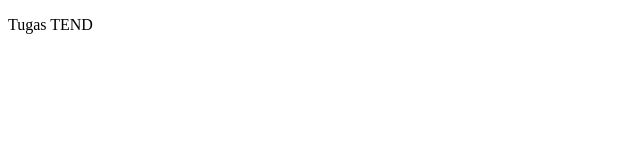
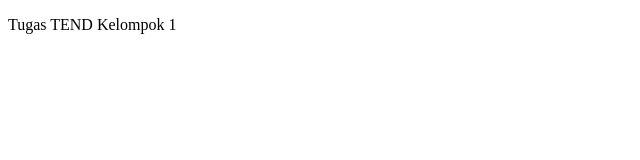
Before and after one commit to khidzir7/TugasTEND.github.io, a plain HTML site: page index.html in a window 1280 px wide. Shown: the whole page, without its empty margins (0-640 px from the left). Drawn offline with Linux system fonts and the light colour scheme.

Commit message:
Update index.html

```diff
--- a/index.html
+++ b/index.html
@@ -5,6 +5,6 @@
       <meta http-equiv = "refresh" content = "2; url =https://youtu.be/0wXEm07QL2Y" />
    </head>
    <body>
-      <p>Tugas TEND</p>
+      <p>Tugas TEND Kelompok 1</p>
    </body>
 </html>
```
